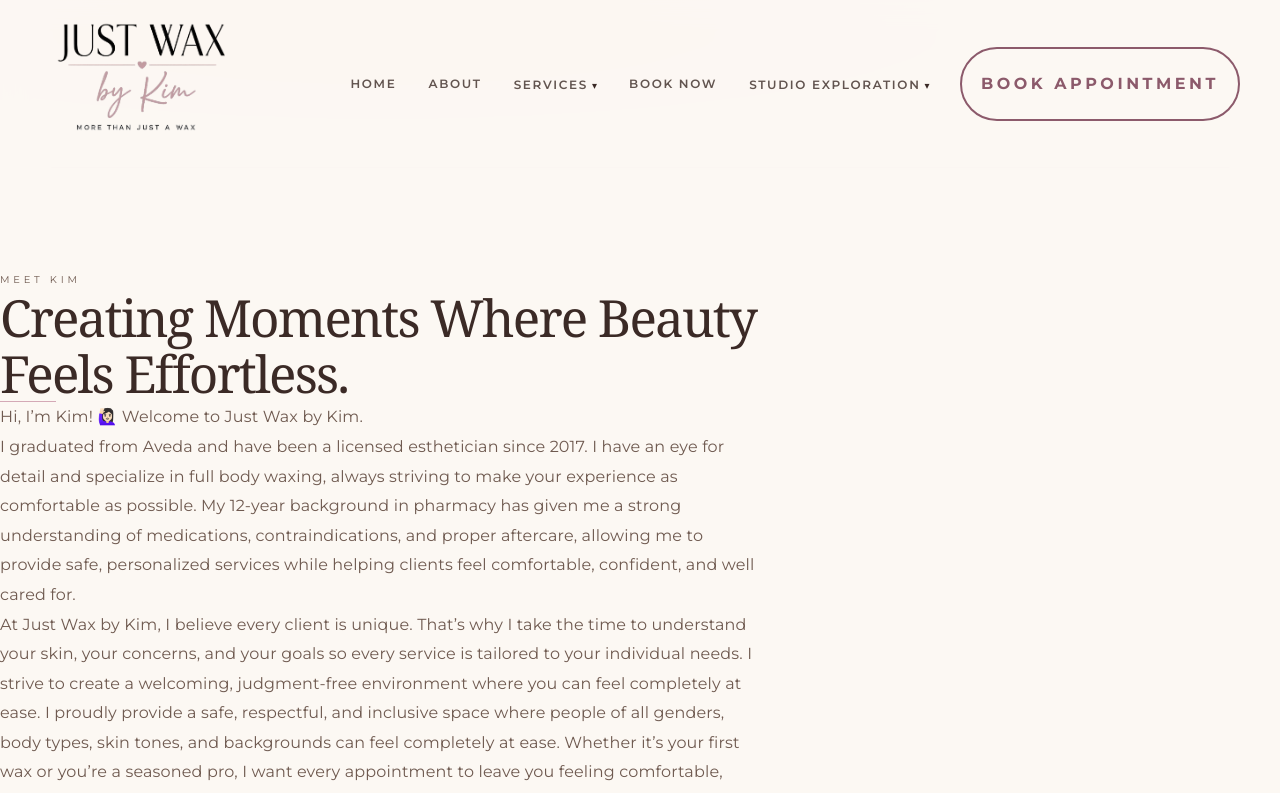
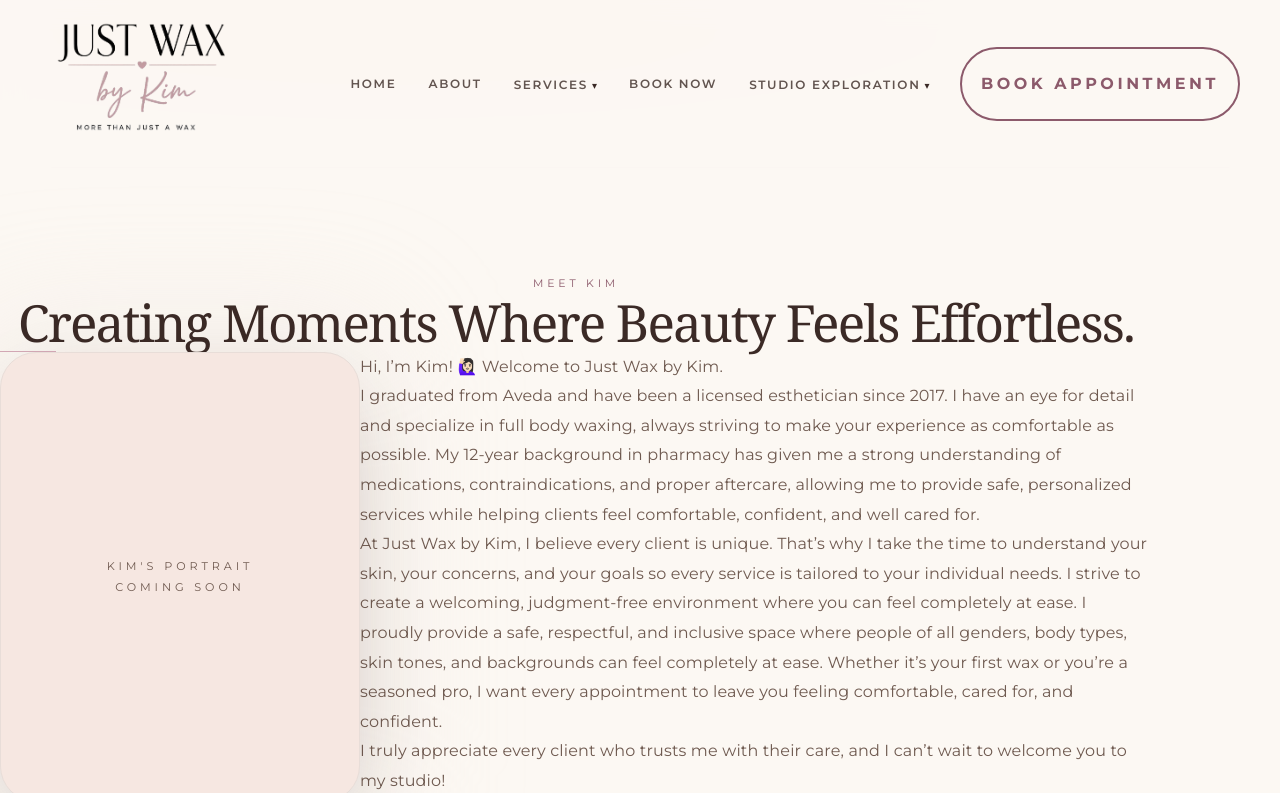
Before and after one commit to kevin-phan-25/just-wax-by-kim, a Next.js app: page / in a window 1280 px wide. Shown: the top 793 px of the page. Built offline with nearby package versions, Linux system fonts and the light colour scheme; a web font is replaced by a local one.

Commit message:
Update AboutContent.tsx

```diff
--- a/features/about/AboutContent.tsx
+++ b/features/about/AboutContent.tsx
@@ -1,47 +1,59 @@
 /**
- * --------------------------------------------------------------------------
- * File: features/about/AboutContent.tsx
- *
- * Date: July 31, 2026
+ * -----------------------------------------------------------------------------
+ * File:
+ * features/about/AboutContent.tsx
  *
  * Description:
  * Editorial text content for About section.
  *
- * Changes:
- * • Supports paragraph-based editorial content
- * • Added intentional paragraph spacing
- * • Removed duplicate About messaging
- * • Improved luxury typography rhythm
- * --------------------------------------------------------------------------
+ * Updates:
+ * • Added image wrapping layout
+ * • Luxury magazine typography
+ * • Paragraph spacing preserved
+ * • Portrait floats naturally with content
+ *
+ * -----------------------------------------------------------------------------
  */
 
 import { aboutContent } from "./about.data";
+import AboutImage from "./AboutImage";
 
 export default function AboutContent() {
   return (
-    <div>
-      {/* Eyebrow */}
-      <p
+    <article
       className="
-          mb-5
-          text-[0.62rem]
+        mx-auto
+        max-w-6xl
+      "
+    >
+
+      {/* Header */}
+      <header
+        className="
+          text-center
+          mb-12
+        "
+      >
+        <span
+          className="
+            inline-block
+            text-[0.68rem]
             uppercase
-          tracking-[0.38em]
-          text-[#B28A62]
+            tracking-[0.35em]
+            text-[#8C5A6B]
           "
         >
           {aboutContent.eyebrow}
-      </p>
+        </span>
 
-      {/* Main Heading */}
+
         <h2
           className="
-          max-w-3xl
+            mt-5
             font-serif
-          text-3xl
-          sm:text-[2.2rem]
-          lg:text-[2.65rem]
-          leading-[1.15]
+            text-4xl
+            sm:text-5xl
+            leading-tight
             tracking-[-0.03em]
             text-[#3B2A26]
           "
@@ -49,38 +61,61 @@ export default function AboutContent() {
           {aboutContent.title}
         </h2>
 
-      {/* Accent */}
+
         <div
           className="
-          my-8
+            mx-auto
+            mt-8
             h-px
             w-14
             bg-[#D4A9B6]
           "
         />
+      </header>
 
-      {/* Editorial Body */}
+
+
+      {/* Editorial Story */}
       <div
         className="
-          max-w-3xl
-          space-y-8
-          text-[0.95rem]
-          sm:text-[1rem]
+          text-[#7E6B63]
+          text-[1rem]
           leading-[2]
-          text-[#7E6B63]
+          tracking-[0.01em]
         "
       >
+
+        <div
+          className="
+            float-left
+            mr-10
+            mb-8
+            w-full
+            sm:w-[320px]
+            lg:w-[360px]
+          "
+        >
+          <AboutImage />
+        </div>
+
+
         {aboutContent.description.map((paragraph, index) => (
           <p
             key={index}
             className="
-              tracking-[0.01em]
+              mb-8
             "
           >
             {paragraph}
           </p>
         ))}
+
+
+        <div className="clear-both" />
+
       </div>
-    </div>
+
+
+    </article>
   );
 }
```
Lines whose indentation alone changed are shown as unchanged.
